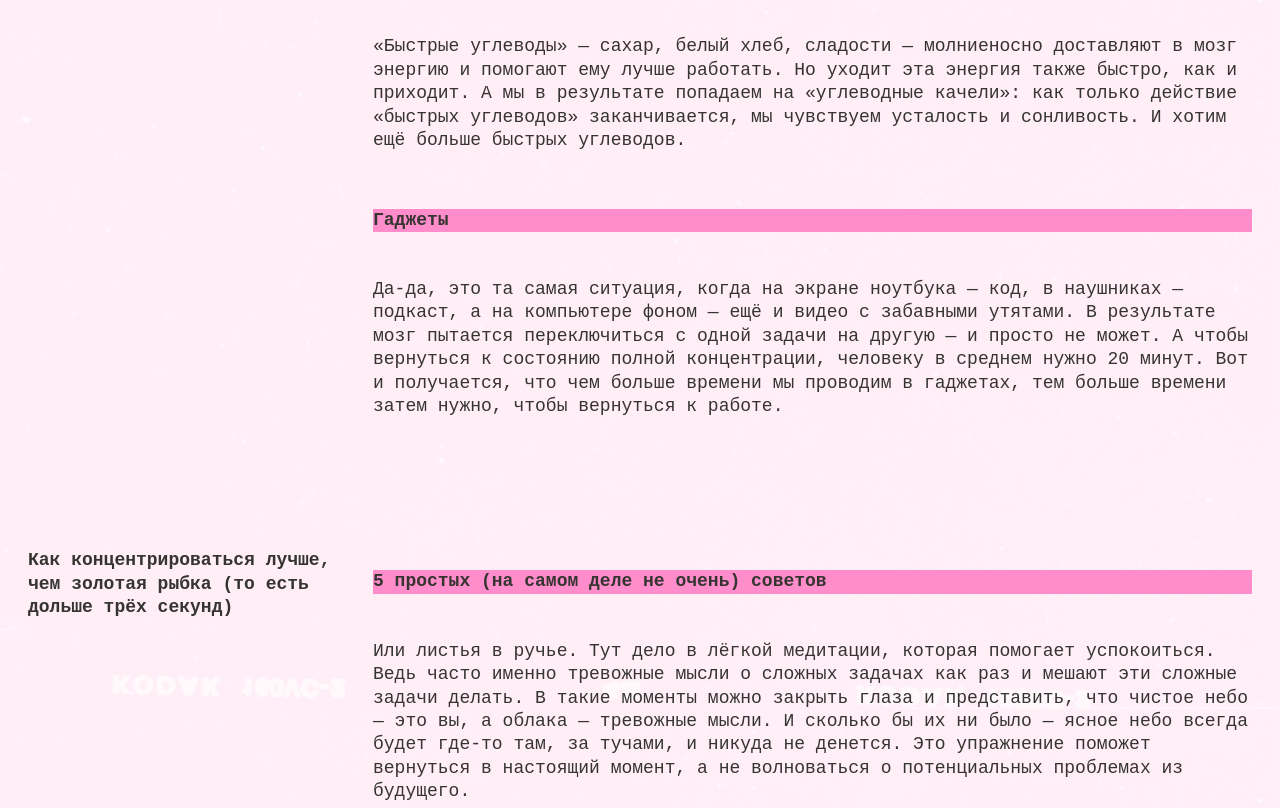
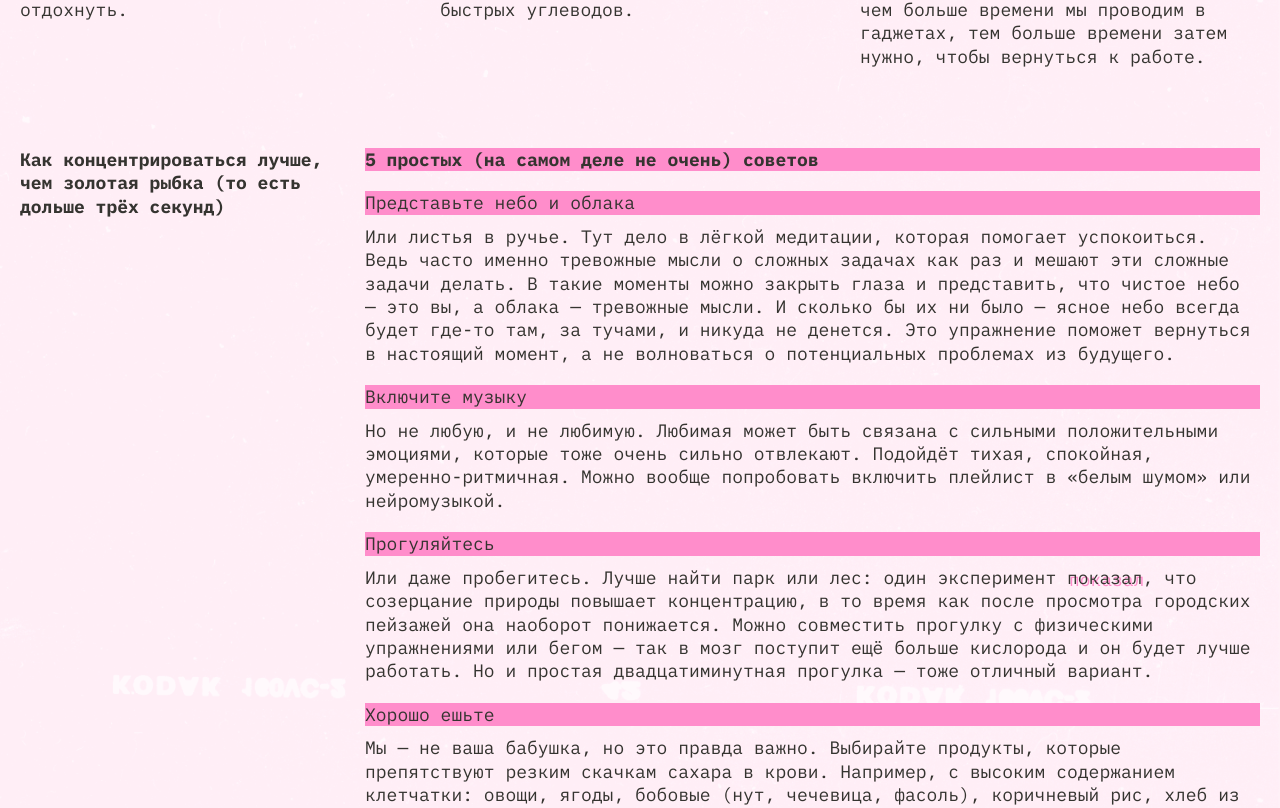
Before and after one commit to VladislavKokin/slozhno-sosredotochitsya-fd, a plain HTML site: page index.html in a window 1280 px wide. Shown: the part 1691-2499 px from the top of the page. Drawn offline with Linux system fonts and the light colour scheme.

Commit message:
Add files via upload

```diff
--- a/index.html
+++ b/index.html
@@ -4,13 +4,17 @@
     <meta charset="UTF-8" />
     <meta http-equiv="X-UA-Compatible" content="IE=edge" />
     <meta name="viewport" content="width=device-width, initial-scale=1.0" />
+    <meta name="color-scheme" content="dark light">
     <title>Сложно сосредоточиться</title>
     <script src="./scripts/script.js"></script>
-    <link rel="stylesheet" href="./styles/variables.css">
-    <link rel="stylesheet" href="./styles/style.css">
-    <link rel="stylesheet" href="./styles/dark.css">
-    <link rel="stylesheet" href="./styles/light.css">
-    <meta name="color-scheme" content="dark light">
+    <link rel="stylesheet" href="./fonts/fonts.css" />
+    <link rel="stylesheet" href="./styles/globals.css" />
+    <link rel="stylesheet" href="./styles/variables.css" />
+    <link rel="stylesheet" href="./styles/style.css" />
+    <link rel="stylesheet" href="./styles/dark.css" />
+    <link rel="stylesheet" href="./styles/light.css" />
+    <link rel="icon" href="./images/favicon.ico" sizes="any" />
+    <link rel="icon" href="./images/favicon.svg" type="image/svg+xml" />
   </head>
   <body class="page">
     <header class="header decorated-zone">
@@ -63,7 +67,8 @@
                   class="link shadow-decor"
                   href="https://dana.org/article/multicosts-of-multitasking/"
                   target="_blank"
-                  >выяснили</a>, что мозгу тяжело концентрироваться даже на двух делах
+                  >выяснили</a
+                >, что мозгу тяжело концентрироваться даже на двух делах
                 одновременно. А когда в поле внимания попадает несколько важных
                 задач, организм паникует и выделяет кортизол и адреналин —
                 «гормоны стресса». Из-за этого мы работаем невнимательно:
@@ -89,18 +94,19 @@
           </li>
         </ul>
       </section>
-      <section class="section">
-        <h2 class="title">Что снижает концентацию внимания?</h2>
-        <ul class="articles-list">
+      <section class="section section-what">
+        <h2 class="title">Что снижает концентрацию внимания?</h2>
+        <ul class="articles-list section-what__articles-list">
           <li>
             <article class="article">
               <h3 class="title title-decor">Многозадачность</h3>
               <p>
-                Как концентрация может снижаться из-за… концентрации?
-                Любая стрессовая ситуация (и резко меняющийся мир в целом)
-                заставляет наш мозг постоянно «сканировать» окружающую среду на предмет опасности.
-                Например, читать новости вместо работы. Но быть собранными всё время — невозможно.
-                Концентрация — мышца, и она может не выдержать, если не давать ей отдохнуть.
+                Как концентрация может снижаться из-за… концентрации? Любая
+                стрессовая ситуация (и резко меняющийся мир в целом) заставляет
+                наш мозг постоянно «сканировать» окружающую среду на предмет
+                опасности. Например, читать новости вместо работы. Но быть
+                собранными всё время — невозможно. Концентрация — мышца, и она
+                может не выдержать, если не давать ей отдохнуть.
               </p>
             </article>
           </li>
@@ -108,10 +114,12 @@
             <article class="article">
               <h3 class="title title-decor">Еда</h3>
               <p>
-                «Быстрые углеводы» — сахар, белый хлеб, сладости — молниеносно доставляют в мозг энергию и помогают ему лучше работать.
-                Но уходит эта энергия также быстро, как и приходит. А мы в результате попадаем на «углеводные качели»:
-                как только действие «быстрых углеводов» заканчивается, мы чувствуем усталость и сонливость.
-                И хотим ещё больше быстрых углеводов.
+                «Быстрые углеводы» — сахар, белый хлеб, сладости — молниеносно
+                доставляют в мозг энергию и помогают ему лучше работать. Но
+                уходит эта энергия также быстро, как и приходит. А мы в
+                результате попадаем на «углеводные качели»: как только действие
+                «быстрых углеводов» заканчивается, мы чувствуем усталость и
+                сонливость. И хотим ещё больше быстрых углеводов.
               </p>
             </article>
           </li>
@@ -119,82 +127,102 @@
             <article class="article">
               <h3 class="title title-decor">Гаджеты</h3>
               <p>
-                Да-да, это та самая ситуация, когда на экране ноутбука — код,
-                в наушниках — подкаст, а на компьютере фоном — ещё и видео с забавными утятами.
-                В результате мозг пытается переключиться с одной задачи на другую — и просто не может.
-                А чтобы вернуться к состоянию полной концентрации, человеку в среднем нужно 20 минут.
-                Вот и получается, что чем больше времени мы проводим в гаджетах,
-                тем больше времени затем нужно, чтобы вернуться к работе.
+                Да-да, это та самая ситуация, когда на экране ноутбука — код, в
+                наушниках — подкаст, а на компьютере фоном — ещё и видео с
+                забавными утятами. В результате мозг пытается переключиться с
+                одной задачи на другую — и просто не может. А чтобы вернуться к
+                состоянию полной концентрации, человеку в среднем нужно 20
+                минут. Вот и получается, что чем больше времени мы проводим в
+                гаджетах, тем больше времени затем нужно, чтобы вернуться к
+                работе.
               </p>
             </article>
           </li>
         </ul>
       </section>
-      <section class="section">
-        <h2 class="title">Как концентрироваться лучше, чем золотая рыбка (то есть дольше трёх секунд)</h2>
-        <ul class="articles-list">
+      <section class="section section-how">
+        <h2 class="title">
+          Как концентрироваться лучше, чем золотая рыбка (то есть дольше трёх
+          секунд)
+        </h2>
+        <div>
+          <h3 class="title title-decor section-how__title">
+            5 простых (на самом деле не очень) советов
+          </h3>
+          <ul class="articles-list section-how__articles-list">
             <li>
               <article class="article">
-              <h3 class="title title-decor">5 простых (на самом деле не очень) советов</h3>
+                <h4 class="title title-decor subtitle">Представьте небо и облака</h4>
                 <p>
-                Или листья в ручье. Тут дело в лёгкой медитации, которая помогает успокоиться.
-                Ведь часто именно тревожные мысли о сложных задачах как раз и мешают эти сложные задачи делать.
-                В такие моменты можно закрыть глаза и представить, что чистое небо — это вы, а облака — тревожные мысли.
-                И сколько бы их ни было — ясное небо всегда будет где-то там, за тучами, и никуда не денется.
-                Это упражнение поможет вернуться в настоящий момент, а не волноваться о потенциальных проблемах из будущего.
+                  Или листья в ручье. Тут дело в лёгкой медитации, которая
+                  помогает успокоиться. Ведь часто именно тревожные мысли о
+                  сложных задачах как раз и мешают эти сложные задачи делать. В
+                  такие моменты можно закрыть глаза и представить, что чистое
+                  небо — это вы, а облака — тревожные мысли. И сколько бы их ни
+                  было — ясное небо всегда будет где-то там, за тучами, и никуда
+                  не денется. Это упражнение поможет вернуться в настоящий
+                  момент, а не волноваться о потенциальных проблемах из
+                  будущего.
                 </p>
               </article>
             </li>
             <li>
               <article class="article">
-              <h3 class="title title-decor">Включите музыку</h3>
+                <h4 class="title title-decor subtitle">Включите музыку</h4>
                 <p>
-                Но не любую, и не любимую. Любимая может быть связана с сильными положительными эмоциями,
-                которые тоже очень сильно отвлекают. Подойдёт тихая, спокойная, умеренно-ритмичная.
-                Можно вообще попробовать включить плейлист с «белым шумом» или нейромузыкой.
+                  Но не любую, и не любимую. Любимая может быть связана с
+                  сильными положительными эмоциями, которые тоже очень сильно
+                  отвлекают. Подойдёт тихая, спокойная, умеренно-ритмичная.
+                  Можно вообще попробовать включить плейлист в «белым шумом» или
+                  нейромузыкой.
                 </p>
               </article>
             </li>
             <li>
               <article class="article">
-              <h3 class="title title-decor">Прогуляйтесь</h3>
+                <h4 class="title title-decor subtitle">Прогуляйтесь</h4>
                 <p>
-                Или даже пробегитесь. Лучше найти парк или лес: один эксперимент <a
+                  Или даже пробегитесь. Лучше найти парк или лес: один
+                  эксперимент
+                  <a
                     class="link shadow-decor"
                     href="https://www.sciencedirect.com/science/article/abs/pii/S0272494415000328"
                     target="_blank"
-                  >показали</a
-                >,
-                что созерцание природы повышает концентрацию,
-                в то время как после просмотра городских пейзажей она наоборот понижается.
-                Можно совместить прогулку с физическими упражнениями или бегом — так в мозг поступит ещё больше кислорода и он будет лучше работать.
-                Но и простая двадцатиминутная прогулка — тоже отличный вариант.
+                    >показал</a
+                  >, что созерцание природы повышает концентрацию, в то время
+                  как после просмотра городских пейзажей она наоборот
+                  понижается. Можно совместить прогулку с физическими
+                  упражнениями или бегом — так в мозг поступит ещё больше
+                  кислорода и он будет лучше работать. Но и простая
+                  двадцатиминутная прогулка — тоже отличный вариант.
                 </p>
               </article>
             </li>
             <li>
               <article class="article">
-              <h3 class="title title-decor">Хорошо ешьте</h3>
+                <h4 class="title title-decor subtitle">Хорошо ешьте</h4>
                 <p>
-                Мы — не ваша бабушка, но это правда важно.
-                Выбирайте продукты, которые препятствуют резким скачкам сахара в крови.
-                Например, с высоким содержанием клетчатки: овощи, ягоды, бобовые (нут, чечевица, фасоль),
-                коричневый рис, хлеб из цельнозерновой пшеницы.
+                  Мы — не ваша бабушка, но это правда важно. Выбирайте продукты,
+                  которые препятствуют резким скачкам сахара в крови. Например,
+                  с высоким содержанием клетчатки: овощи, ягоды, бобовые (нут,
+                  чечевица, фасоль), коричневый рис, хлеб из цельнозерновой
+                  пшеницы.
                 </p>
               </article>
             </li>
             <li>
               <article class="article">
-              <h3 class="title title-decor">Читайте</h3>
+                <h4 class="title title-decor subtitle">Читайте</h4>
                 <p>
                   Настоящие бумажные книги. Это правда помогает с концентрацией:
-                чтобы прочитать пост в соцсети, достаточно нескольких минут или даже секунд.
-                А вот интересная книга способна затянуть и на несколько часов и
-                круто тренирует направленное внимание.
+                  чтобы прочитать пост в соцсети, достаточно нескольких минут
+                  или даже секунд. А вот интересная книга способна затянуть и на
+                  несколько часов и круто тренирует направленное внимание.
                 </p>
               </article>
             </li>
           </ul>
+        </div>
       </section>
       <section class="section section-gallery">
         <h2 class="title title-decor">А можно в картинках?</h2>
@@ -252,7 +280,7 @@
         </ul>
       </section>
     </main>
-    <footer class="cover decorated-zone">
+    <footer class="cover footer decorated-zone">
       <h2 class="page-title shadow-decor">focus</h2>
     </footer>
     <script src="./scripts/script.js"></script>
--- a/styles/light.css
+++ b/styles/light.css
@@ -1,4 +1,4 @@
-.theme-light .page {
+.page.theme_light {
   --text-color: var(--color-black-2, #353430);
   --accent-color: var(--color-pink-4, #ff8dcb);
   --brand-color: var(--color-pink-3, #ffc2e6);
@@ -7,8 +7,8 @@
   --secondary-color-o-40: var(--color-black-2-o-40, #35343040);
   --page-background-color: var(--color-pink-1, #fff1f7);
   --page-background-image: url("../images/cover-image-light.png");
+  --rec-decor-visibility: hidden;
 }
-
 
 @media (prefers-color-scheme: light) {
   :root {
@@ -20,6 +20,6 @@
     --secondary-color-o-40: var(--color-black-2-o-40, #35343040);
     --page-background-color: var(--color-pink-1, #fff1f7);
     --page-background-image: url("../images/cover-image-light.png");
+    --rec-decor-visibility: hidden;
   }
-
 }
--- a/styles/style.css
+++ b/styles/style.css
@@ -20,9 +20,13 @@
   font-size: clamp(7.25rem, 7.0115rem + 1.0178vw, 7.5rem);
   line-height: 82.5%;
   text-shadow: 4px 4px 0 var(--accent-color, #ff0070);
+  margin-top: 65px;
+
 }
 
 .header {
+  height:100vh;
+  min-height: 668px;
   padding: 10px;
 }
 
@@ -64,7 +68,7 @@ ul {
 }
 
 .link:hover {
-  text-decoration: underline;
+  border-bottom: 1px solid var(--text-color, #f1b2ce);
 }
 
 .link:focus {
@@ -81,7 +85,7 @@ ul {
   top: 14px;
   right: 19px;
   visibility: var(--rec-decor-visibility, visible);
-  color: var(--accent-color, #ff0070);;
+  color: var(--accent-color, #ff0070);
 }
 
 .rec::after {
@@ -108,6 +112,10 @@ ul {
 }
 
 .header__theme-menu-button {
+  font-family: var(--page-font-family, "IBM Plex mono", monospace);
+  font-weight: 400;
+  font-size: 18px;
+  text-align: center;
   border: 1px solid transparent;
   padding: 2px 12px;
   color: var(--secondary-color, #ff0070);
@@ -175,6 +183,12 @@ ul {
   background: var(--accent-color, #ff0070);
 }
 
+.subtitle {
+  font-weight: 400;
+  font-size: inherit;
+  line-height: inherit;
+}
+
 .articles-list {
   display: grid;
   gap: 20px;
@@ -202,7 +216,8 @@ ul {
   display: grid;
   place-items: center;
   padding: clamp(10px, 0.0286rem + 2.5445vw, 20px);
-  min-block-size: 100vh;
+  height:100vh;
+  min-height: 668px;
 }
 
 @media (width >= 768px) {
--- a/styles/variables.css
+++ b/styles/variables.css
@@ -5,14 +5,14 @@
   --color-pink-4: #ff8dcb;
   --color-purple-1: #db00ff;
   --color-purple-2: #ff0070;
-  --color-purple-2-o-40: #ff007040;
+  --color-purple-2-o-40: #FF0070;
   --color-black-1: #000028;
   --color-black-2: #353430;
   --color-black-2-o-40: #35343040;
   --text-color: var(--color-pink-2, #f1b2ce);
   --brand-color: var(--color-purple-1, #db00ff);
   --secondary-color: var(--color-purple-2, #ff0070);
-  --secondary-color-o-40: var(--color-purple-2-o-40, #ff007040);
+  --secondary-color-o-40: var(--color-purple-2-o-40, #FF0070);
   --accent-color: var(--color-purple-2, #ff0070);
   --highlight-color: var(--color-black-1, #000028);
   --page-font-family: "IBM Plex mono", monospace;
```
Lines whose indentation alone changed are shown as unchanged.
